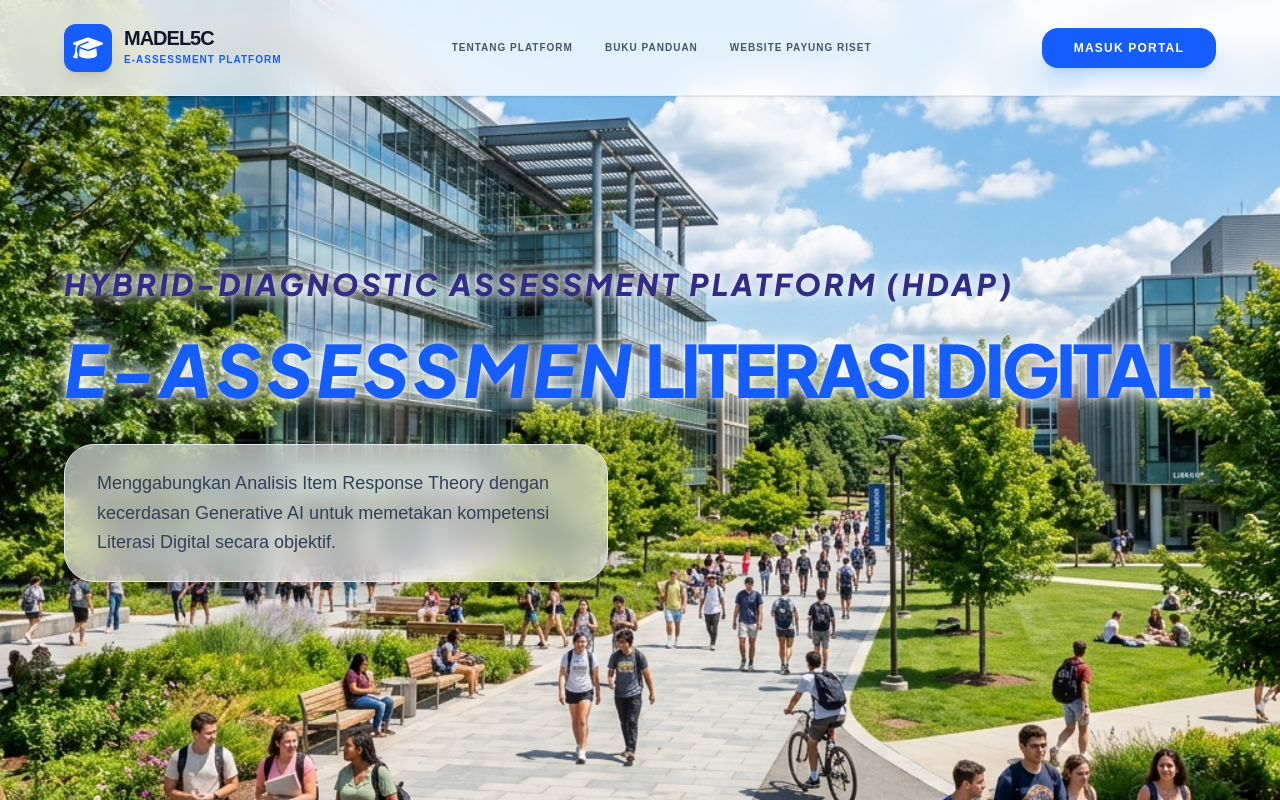
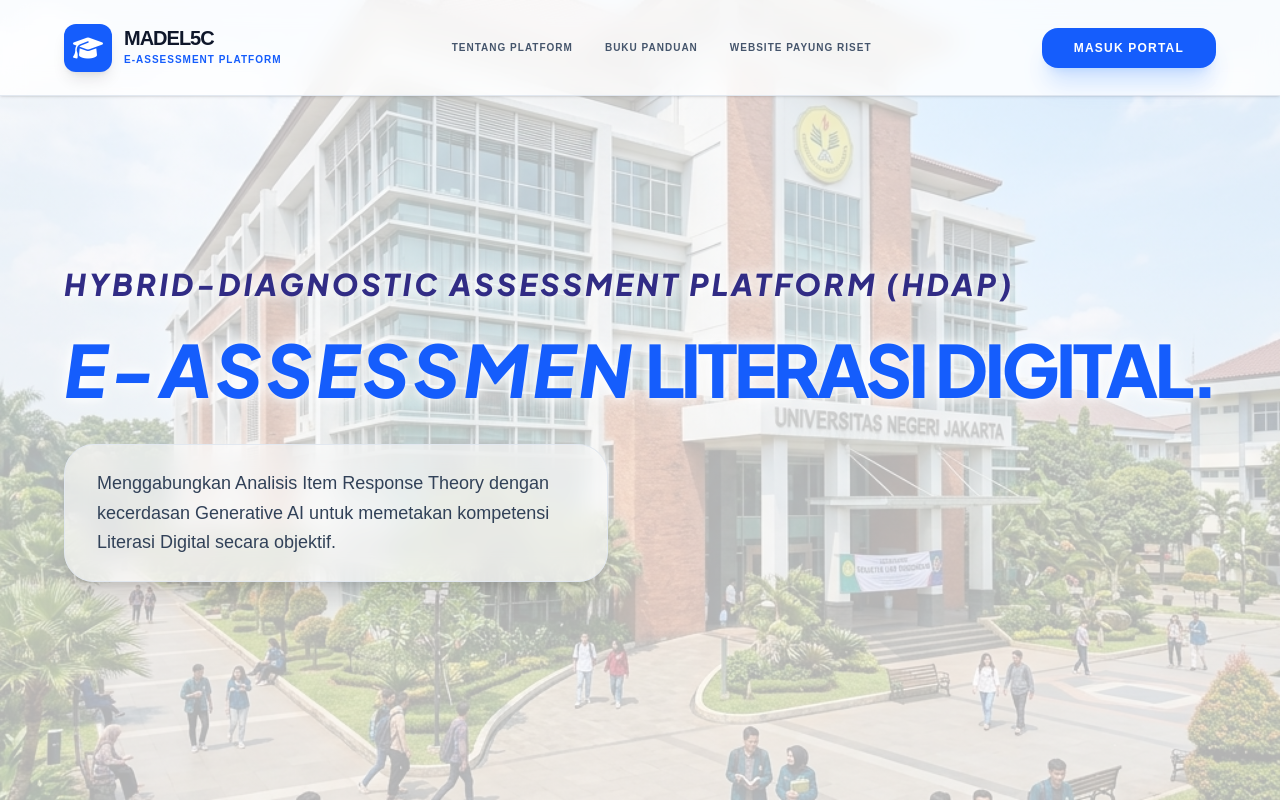
Before and after one commit to cathaleya/web_e-assesment, a Next.js app: page / in a window 1280 px wide. Shown: the top 800 px of the page. Built offline with nearby package versions, Linux system fonts and the light colour scheme; no server answers; the database is empty.

Commit message:
style: apply bright UNJ background to landing page for brand consistency

```diff
--- a/src/app/page.tsx
+++ b/src/app/page.tsx
@@ -33,7 +33,7 @@ export default function LandingPage() {
       {/* Hero Section with Bright Background */}
       <div className="min-h-screen relative flex flex-col"
            style={{
-             backgroundImage: "url('/bright_campus.png')",
+             backgroundImage: "linear-gradient(rgba(255, 255, 255, 0.7), rgba(255, 255, 255, 0.7)), url('/unj_bg.png')",
              backgroundSize: 'cover',
              backgroundPosition: 'center',
              backgroundAttachment: 'fixed'
```
